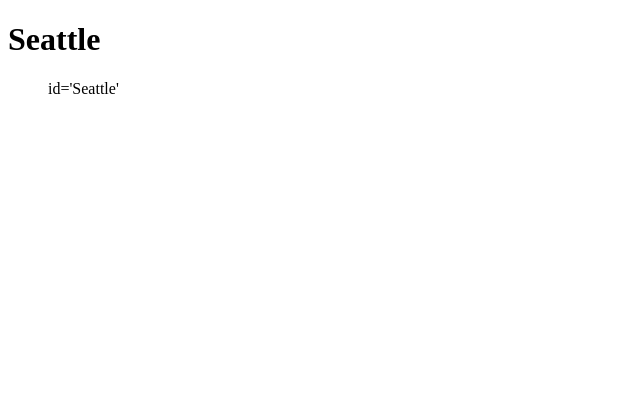
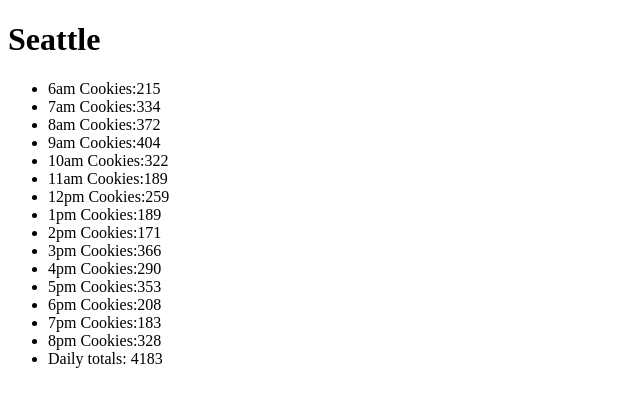
Before and after one commit to grodzilla93/Salmoncookies, a plain HTML site: page index.html in a window 1280 px wide. Shown: the whole page, without its empty margins (0-640 px from the left). Drawn offline with Linux system fonts and the light colour scheme.

Commit message:
Seattle is fixed! everything works! I am 1/4th of the way there!

```diff
--- a/JS/app.js
+++ b/JS/app.js
@@ -1,9 +1,12 @@
 'use strict';
 
+function randomNumber(min, max) {
+  return Math.floor(Math.random() * (max - min)) + min;
+}
 
-var shophours = ['6am', '7am', '8am', '9am', '10am', '11am', '12pm', '1pm', '2pm','3pm', '4pm', '5pm', '6pm', '7pm','8pm']
+var shophours = ['6am', '7am', '8am', '9am', '10am', '11am', '12pm', '1pm', '2pm','3pm', '4pm', '5pm', '6pm', '7pm','8pm'];
 
-var ulSeattle = document.getElementById('Seattle')
+var ulSeattle = document.getElementById('Seattle');
 
 var shopSeattle ={
   minCustomersPerhour: 23,
@@ -17,34 +20,35 @@ var shopSeattle ={
     for( var i = 0; i < shophours.length; i++) {
       var customers = randomNumber(this.minCustomersPerhour, this.maxCustomersPerhour);
 
-			this.cookiesEachHour.push(randomNumber);
+      this.customersEachHour.push(customers);
 		}
-			}
+  },
 
 
   generateCookiesEachHour: function(){
     this.generateCustomersEachHour();
-			for( var i = 0; i < hours.length; i++) {
-			var cookiesForOneHour = Math.ceil(this.customersEachHour * this.averageCookiesPerCustomer)
+    for( var i = 0; i < shophours.length; i++) {
+			var cookiesForOneHour = Math.ceil(this.customersEachHour[i] * this.averageCookiesPerCustomer);
+			console.log(this.customersEachHour[i])
       this.cookiesEachHour.push(cookiesForOneHour);
+      console.log(cookiesForOneHour);
       this.totalCookiesPerDay += cookiesForOneHour;
     }
   },
-}
   render: function() {
-	for( var i = 0; i < hours.length; i++){
+    for( var i = 0; i < shophours.length; i++){
       var liEL = document.createElement('li');
-		liEL.textContent = `${hours[i]} Cookies:${this.cookiesEachHour[i]}`;
+      liEL.textContent = `${shophours[i]} Cookies:${this.cookiesEachHour[i]}`;
       ulSeattle.appendChild(liEL);
     }
-var liELTotal = document.createElement('li');
-liELTotal.textContent = `Daily totals: ${liELTotal}`;
-ulshopSeattle.appendChild(liELTotal);
+  }
 };
-shopSeattle.generateCustomersEachHour();
+
+// shopSeattle.generateCustomersEachHour();
 shopSeattle.generateCookiesEachHour();
 shopSeattle.render();
 
-function randomnumber(min, max) {
-    return Math.floor(Math.random() * (max - min)) + min;
-  }
+
+var liELTotal = document.createElement('li');
+liELTotal.textContent = `Daily totals: ${shopSeattle.totalCookiesPerDay}`;
+ulSeattle.appendChild(liELTotal);
--- a/index.html
+++ b/index.html
@@ -6,7 +6,7 @@
 </head>
 <body>
     <h1>Seattle</h1>
-    <ul> id='Seattle' </ul>
+    <ul id='Seattle'> </ul>
     <script src='/JS/app.js'> </script>
     </body>
 </html>
```
Lines whose indentation alone changed are shown as unchanged.
